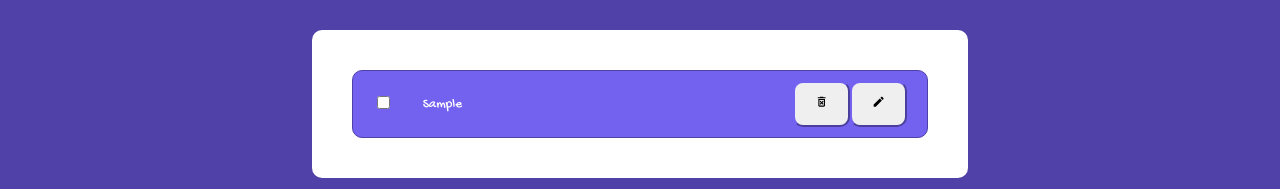
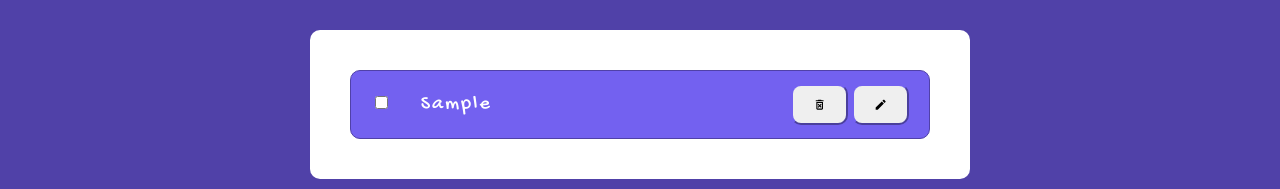
Before and after one commit to Pozdnya/Todos, a React (Vite) app: page /#/todos in a window 1280 px wide. Both pictures are taken after typing "Sample" into the empty fields and a click on the button "Add". Shown: the part 306-495 px from the top of the page. Built offline with nearby package versions, Linux system fonts and the light colour scheme.

Commit message:
added cheching of todo

```diff
--- a/src/components/TodoItem/TodoItem.scss
+++ b/src/components/TodoItem/TodoItem.scss
@@ -13,10 +13,23 @@
     width: 380px;
     padding: 12px 20px;
     color: $white-color;
+    word-wrap: break-word;
+    letter-spacing: 2px;
+    font-size: 20px;
+
+    &--checked {
+      text-decoration: line-through;
+      color: $danger-color;
+    }
 
     &:disabled {
       background-color: $primary-color;
       border: none;
     }
   }
+
+  &__actions {
+    display: flex;
+    gap: 4px;
+  }
 }
--- a/src/components/TodoItem/TodoItem.tsx
+++ b/src/components/TodoItem/TodoItem.tsx
@@ -1,37 +1,85 @@
-import { FC } from "react"
+import { FC, useState } from "react"
+import cn from 'classnames';
+
 import { ITodo } from "../../types/interfaces"
+import { InputTypeEnum } from "../../types/enums";
+
+import { MdOutlineDeleteForever, MdModeEdit, MdCancel } from "react-icons/md";
+import { FaCheck } from "react-icons/fa";
+
+import Input from "../UI/Input/Input";
 import Button from "../UI/Button/Button"
-import { MdOutlineDeleteForever } from "react-icons/md";
-import { MdModeEdit } from "react-icons/md";
-import Input from "../UI/Input/Input";
-import { InputTypeEnum } from "../../types/enums";
+
+import { useAppDispatch } from "../../store/hooks";
+import { update } from "../../store/features/todoSlice";
 
 interface Props {
   todo: ITodo
 }
 
 const TodoItem: FC<Props> = ({ todo }) => {
+  const [checked, setChecked] = useState<boolean>(todo.completed)
+  const [isEdited, setIsEdited] = useState<boolean>(false)
+  const dispatch = useAppDispatch()
+
+  const onCheckHandler = () => {
+    setChecked(!checked)
+
+    const updatedTodo = {
+      ...todo,
+      completed: !checked
+    }
+
+    dispatch(update(updatedTodo))
+  }
+
+  const onEditHandler = () => {
+    setIsEdited(!isEdited)
+  }
+
   return (
     <li className="todo">
       <Input
         type={InputTypeEnum.CHECKBOX}
-        checked={todo.completed}
+        checked={checked}
         classes="todo__completed"
+        onChange={onCheckHandler}
+        disabled={isEdited}
       />
-      <Input
+
+      {isEdited
+        ? (<Input
           value={todo.title}
           classes="todo__title"
-        disabled={true}
-      />
-      <div className="todo__actions">
+          disabled={!isEdited}
+        />)
+        : (
+          <p className={cn("todo__title",
+            { "todo__title--checked": checked })}
+          >
+            {todo.title}
+          </p>
+        )
+      }
+      {!isEdited
+        ? (<div className="todo__actions">
           <Button>
             <MdOutlineDeleteForever />
           </Button>
 
-        <Button>
+          <Button onClick={onEditHandler}>
             <MdModeEdit />
           </Button>
-      </div>
+        </div>)
+        : (<div className="todo__actions">
+          <Button>
+            <FaCheck />
+          </Button>
+
+          <Button onClick={onEditHandler}>
+            <MdCancel />
+          </Button>
+        </div>)}
     </li>
   )
 }
--- a/src/components/UI/Button/Button.scss
+++ b/src/components/UI/Button/Button.scss
@@ -6,6 +6,9 @@
   transition: background-color .3s,
   border-color .3s,
   color .3s;
+  display: flex;
+  align-items: center;
+  justify-content: center;
 
   &:hover {
     cursor: pointer;
--- a/src/components/UI/Input/Input.tsx
+++ b/src/components/UI/Input/Input.tsx
@@ -1,10 +1,11 @@
 import { ChangeEvent, FC } from "react"
 import cn from 'classnames'
 import { InputTypeEnum } from "../../../types/enums";
+import { ITodo } from "../../../types/interfaces";
 
 interface Props {
   value?: string;
-  onChange?: (event: ChangeEvent<HTMLInputElement>) => void;
+  onChange?: (event?: ChangeEvent<HTMLInputElement>, todo?: ITodo) => void;
   type?: InputTypeEnum;
   placeholder?: string;
   classes?: string;
--- a/src/store/features/todoSlice.ts
+++ b/src/store/features/todoSlice.ts
@@ -13,9 +13,16 @@ export const todoSlice = createSlice({
     add: (state, action: PayloadAction<ITodo>) => {
       state.todos.push(action.payload)
     },
+    update: (state, action: PayloadAction<ITodo>) => {
+      const index = state.todos.findIndex(todo => todo.id === action.payload.id)
+
+      if (index !== -1) {
+        state.todos[index] = action.payload
+      }
+    }
   }
 })
 
-export const { add } = todoSlice.actions
+export const { add, update } = todoSlice.actions
 
 export default todoSlice.reducer
```
Lines whose indentation alone changed are shown as unchanged.
